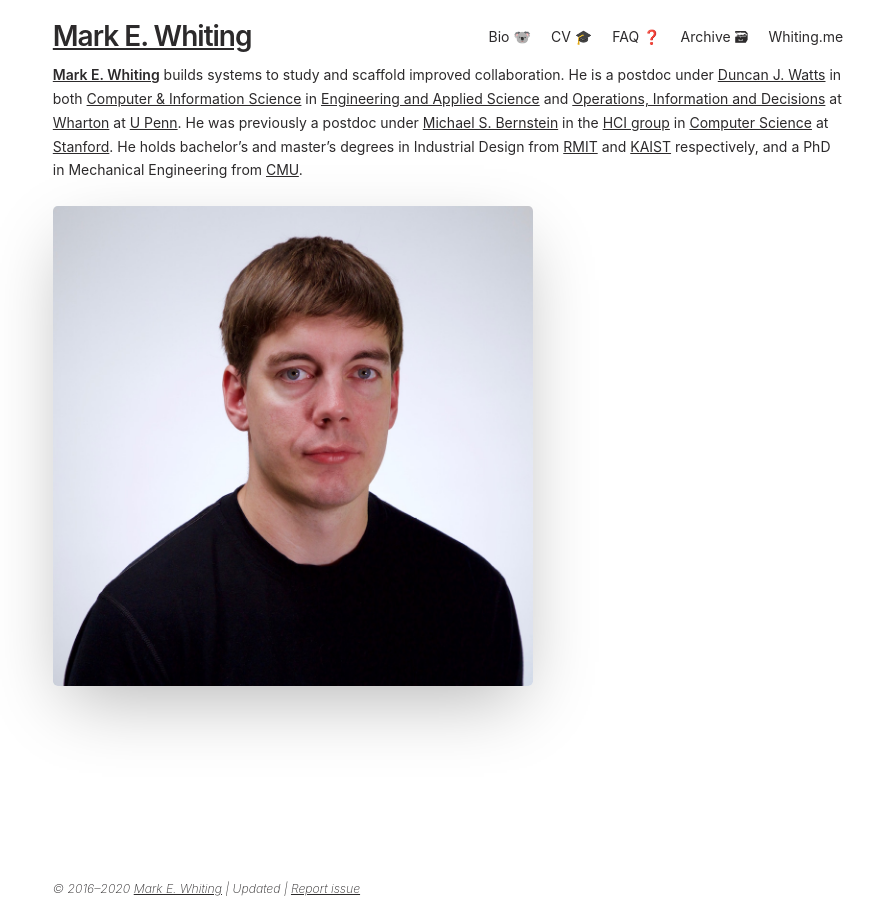
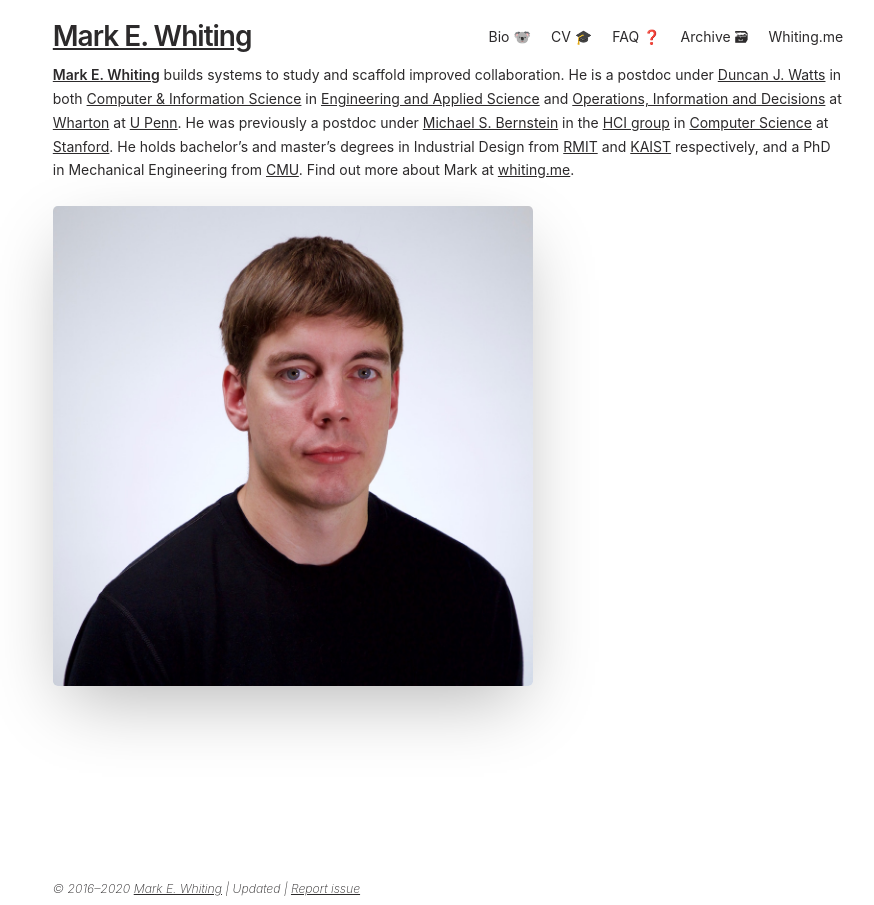
Before and after one commit to markwhiting/Whiting.me, a Jekyll site: the page built from bio.md, in a window 1280 px wide. Shown: the whole page, without its empty margins (192-1066 px from the left). Built offline with Jekyll 4.4.1, drawn with Linux system fonts in a browser that asks for light colours.

Commit message:
Updated bio.

```diff
--- a/bio.md
+++ b/bio.md
@@ -8,6 +8,6 @@ exclude: false
 **[Mark E. Whiting](/)** builds systems to study and scaffold improved collaboration.
 He is a postdoc under [Duncan J. Watts](https://en.wikipedia.org/wiki/Duncan_J._Watts) in both [Computer & Information Science](https://www.cis.upenn.edu/index.php) in [Engineering and Applied Science](https://www.seas.upenn.edu) and [Operations, Information and Decisions](https://oid.wharton.upenn.edu) at [Wharton](https://www.wharton.upenn.edu) at [U Penn](https://www.upenn.edu).
 He was previously a postdoc under [Michael S. Bernstein](https://hci.stanford.edu/msb/) in the [HCI group](https://hci.stanford.edu) in [Computer Science](https://cs.stanford.edu) at [Stanford](http://stanford.edu).
-He holds bachelor's and master’s degrees in Industrial Design from [RMIT](https://www.rmit.edu.au) and [KAIST](https://www.kaist.ac.kr/) respectively, and a PhD in Mechanical Engineering from [CMU](https://www.cmu.edu).
+He holds bachelor's and master’s degrees in Industrial Design from [RMIT](https://www.rmit.edu.au) and [KAIST](https://www.kaist.ac.kr/) respectively, and a PhD in Mechanical Engineering from [CMU](https://www.cmu.edu). Find out more about Mark at [whiting.me](/).
 
 ![Mark Whiting](/assets/Headshot.jpeg "Mark Whiting")
```
